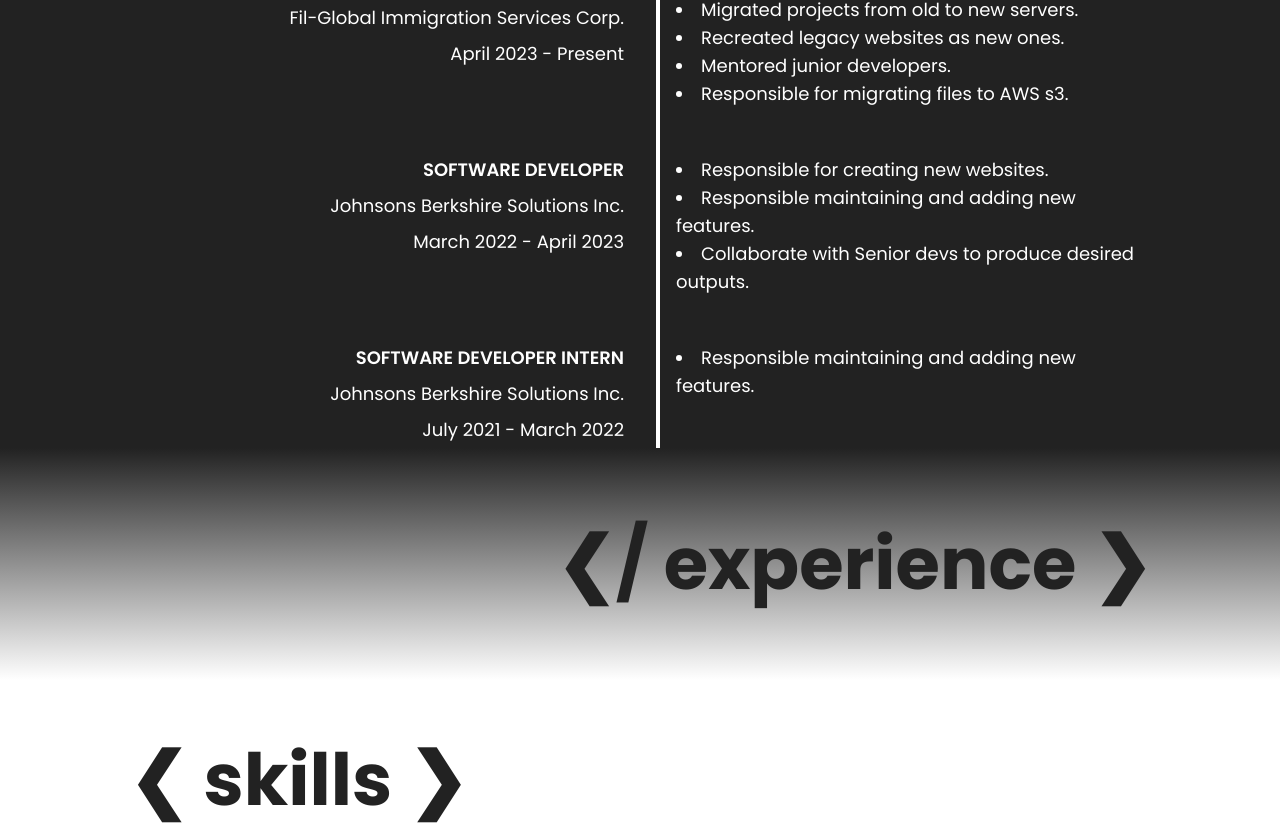
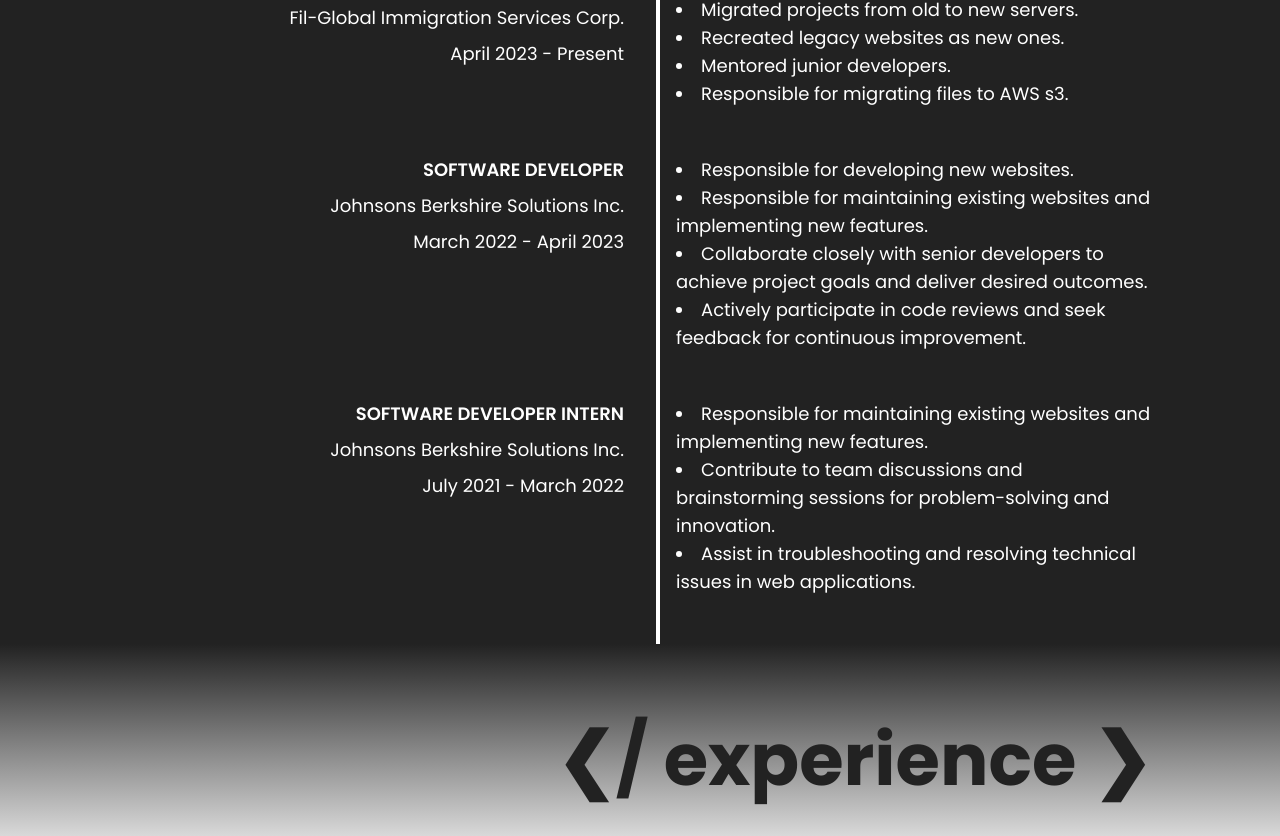
Before and after one commit to gabriel-cacayan/gabriel-cacayan.github.io, a Vue app: page / in a window 1280 px wide. Shown: the part 1984-2820 px from the top of the page. Built offline with nearby package versions, Linux system fonts and the light colour scheme.

Commit message:
Minor update

```diff
--- a/src/components/Experience.vue
+++ b/src/components/Experience.vue
@@ -37,9 +37,19 @@
         </div>
         <div class="pl-4 pb-12">
           <ul class="list-disc lg:list-inside">
-            <li>Responsible for creating new websites.</li>
-            <li>Responsible maintaining and adding new features.</li>
-            <li>Collaborate with Senior devs to produce desired outputs.</li>
+            <li>Responsible for developing new websites.</li>
+            <li>
+              Responsible for maintaining existing websites and implementing new
+              features.
+            </li>
+            <li>
+              Collaborate closely with senior developers to achieve project
+              goals and deliver desired outcomes.
+            </li>
+            <li>
+              Actively participate in code reviews and seek feedback for
+              continuous improvement.
+            </li>
           </ul>
         </div>
       </div>
@@ -56,7 +66,18 @@
         </div>
         <div class="pl-4 pb-12">
           <ul class="list-disc lg:list-inside">
-            <li>Responsible maintaining and adding new features.</li>
+            <li>
+              Responsible for maintaining existing websites and implementing new
+              features.
+            </li>
+            <li>
+              Contribute to team discussions and brainstorming sessions for
+              problem-solving and innovation.
+            </li>
+            <li>
+              Assist in troubleshooting and resolving technical issues in web
+              applications.
+            </li>
           </ul>
         </div>
       </div>
--- a/src/components/Footer.vue
+++ b/src/components/Footer.vue
@@ -19,7 +19,11 @@
             d="m3.5 5.5 7.893 6.036a1 1 0 0 0 1.214 0L20.5 5.5M4 19h16a1 1 0 0 0 1-1V6a1 1 0 0 0-1-1H4a1 1 0 0 0-1 1v12a1 1 0 0 0 1 1Z"
           />
         </svg>
-        gabrielcacayan@gmail.com
+        <a
+          href="mailto:gabrielcacayan@gmail.com"
+          class="hover:text-blue-500 hover:underline"
+          >gabrielcacayan@gmail.com</a
+        >
       </div>
       <div class="mt-4 flex items-center">
         <svg
--- a/src/components/Skills.vue
+++ b/src/components/Skills.vue
@@ -82,6 +82,14 @@
           name: "Git",
           img: "https://raw.githubusercontent.com/github/explore/80688e429a7d4ef2fca1e82350fe8e3517d3494d/topics/git/git.png",
         },
+        {
+          name: "npm",
+          img: "https://raw.githubusercontent.com/github/explore/80688e429a7d4ef2fca1e82350fe8e3517d3494d/topics/npm/npm.png",
+        },
+        {
+          name: "Linux",
+          img: "https://raw.githubusercontent.com/github/explore/80688e429a7d4ef2fca1e82350fe8e3517d3494d/topics/linux/linux.png",
+        },
       ],
     };
   },
```
